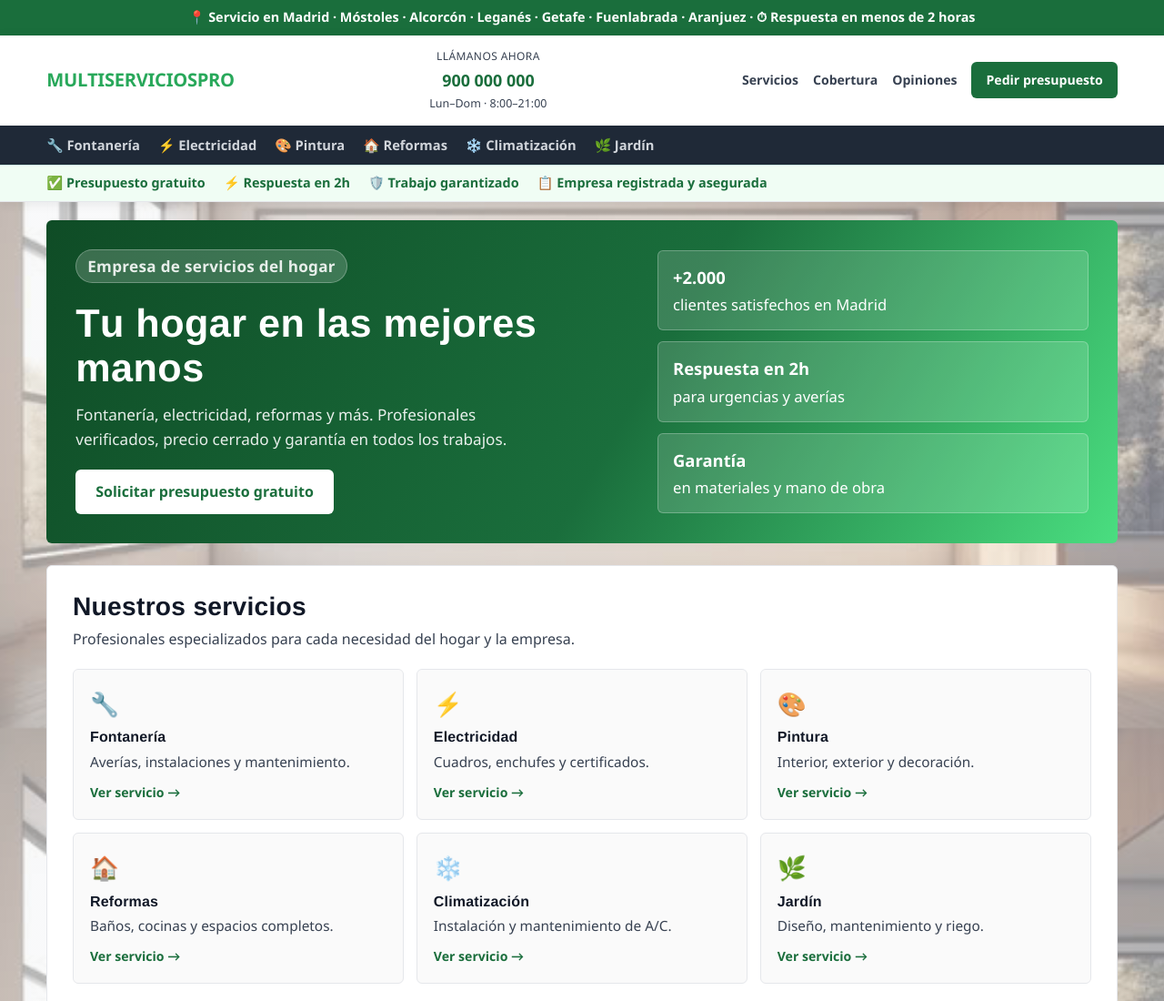
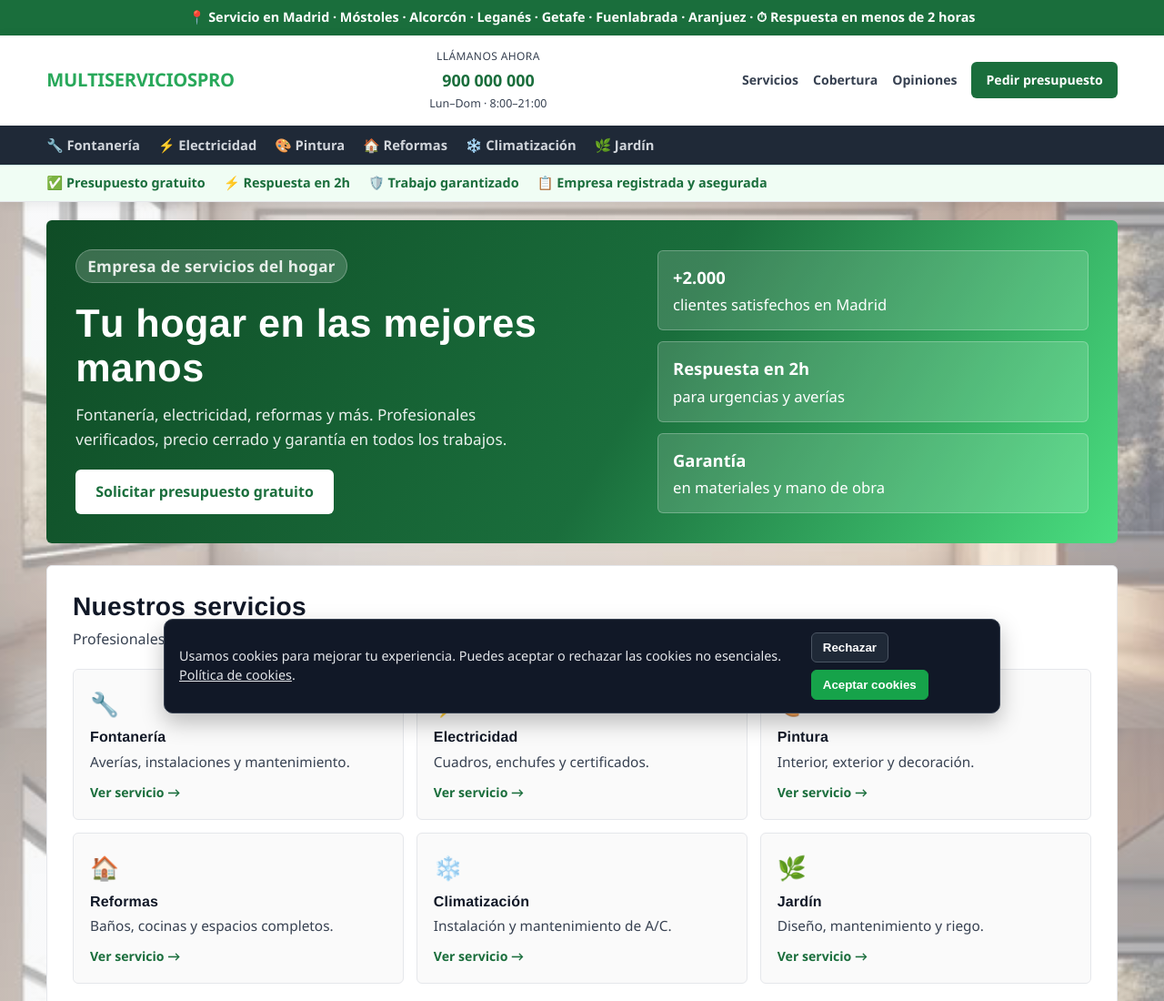
Before and after one commit to EduardoJaureguiH/pagina-winowin, a plain HTML site: page pagina/index.html in a window 1280 px wide. Shown: the top 1100 px of the page at 91% size. Drawn offline with Linux system fonts and the light colour scheme.

Commit message:
Add files via upload
ultima actualización con las cookies

```diff
--- a/pagina/index.html
+++ b/pagina/index.html
@@ -7,6 +7,70 @@
 	<meta name="description" content="Servicios del hogar en Madrid: fontanería, electricidad, pintura, reformas, climatización y jardín. Presupuesto gratuito y respuesta en menos de 2 horas.">
 	<meta name="robots" content="index, follow">
 	<link rel="stylesheet" href="styleProto2.css">
+	<style>
+		.cookie-banner {
+			position: fixed;
+			left: 16px;
+			right: 16px;
+			bottom: 16px;
+			z-index: 1200;
+			max-width: 920px;
+			margin: 0 auto;
+			background: #111827;
+			color: #ffffff;
+			border: 1px solid #374151;
+			border-radius: 10px;
+			padding: 14px 16px;
+			box-shadow: 0 10px 25px rgba(0, 0, 0, 0.25);
+			display: none;
+			gap: 12px;
+			align-items: center;
+			justify-content: space-between;
+		}
+
+		.cookie-banner.is-visible {
+			display: flex;
+		}
+
+		.cookie-banner p {
+			margin: 0;
+			font-size: 0.9rem;
+			line-height: 1.45;
+			color: #e5e7eb;
+		}
+
+		.cookie-banner p a {
+			text-decoration: underline;
+		}
+
+		.cookie-actions {
+			display: flex;
+			gap: 8px;
+			flex-wrap: wrap;
+		}
+
+		.cookie-actions button {
+			border: 1px solid #4b5563;
+			background: #1f2937;
+			color: #ffffff;
+			padding: 8px 12px;
+			border-radius: 6px;
+			font-weight: 700;
+			cursor: pointer;
+		}
+
+		.cookie-actions .cookie-accept {
+			background: #16a34a;
+			border-color: #16a34a;
+		}
+
+		@media (max-width: 640px) {
+			.cookie-banner {
+				flex-direction: column;
+				align-items: flex-start;
+			}
+		}
+	</style>
 </head>
 <body>
 
@@ -323,7 +387,47 @@
 		</div>
 	</footer>
 
+	<div id="cookieBanner" class="cookie-banner" role="dialog" aria-live="polite" aria-label="Aviso de cookies">
+		<p>Usamos cookies para mejorar tu experiencia. Puedes aceptar o rechazar las cookies no esenciales. <a href="#">Política de cookies</a>.</p>
+		<div class="cookie-actions">
+			<button type="button" id="rejectCookies">Rechazar</button>
+			<button type="button" id="acceptCookies" class="cookie-accept">Aceptar cookies</button>
+		</div>
+	</div>
+
 	<script src="js/anime.iife.min.js"></script>
 	<script src="js/scriptProto2.js"></script>
+	<script>
+		(function () {
+			var key = "msp_cookie_consent";
+			var banner = document.getElementById("cookieBanner");
+			if (!banner) return;
+
+			var acceptBtn = document.getElementById("acceptCookies");
+			var rejectBtn = document.getElementById("rejectCookies");
+			var saved = localStorage.getItem(key);
+
+			if (!saved) {
+				banner.classList.add("is-visible");
+			}
+
+			function saveConsent(value) {
+				localStorage.setItem(key, value);
+				banner.classList.remove("is-visible");
+			}
+
+			if (acceptBtn) {
+				acceptBtn.addEventListener("click", function () {
+					saveConsent("accepted");
+				});
+			}
+
+			if (rejectBtn) {
+				rejectBtn.addEventListener("click", function () {
+					saveConsent("rejected");
+				});
+			}
+		})();
+	</script>
 </body>
 </html>
```
